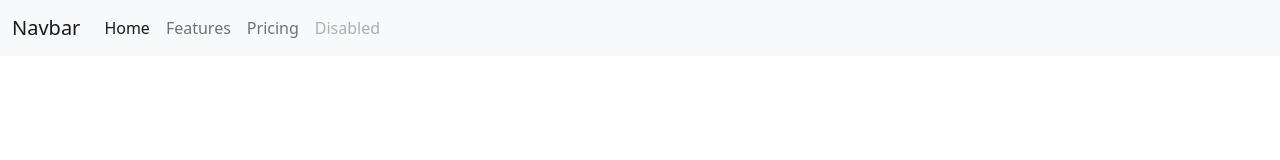
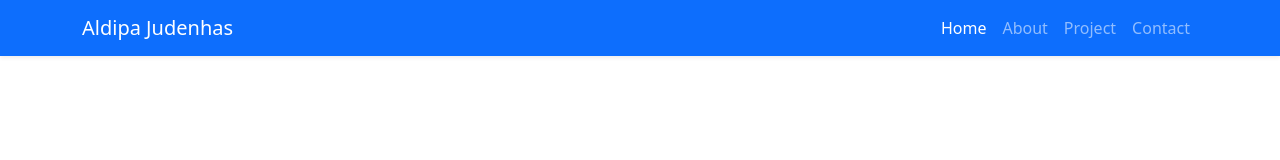
Before and after one commit to diplo6699/diplo6699.github.io, a plain HTML site: page index.html in a window 1280 px wide. Drawn offline with nearby package versions, Linux system fonts and the light colour scheme.

Commit message:
navigasi ok

```diff
--- a/index.html
+++ b/index.html
@@ -13,25 +13,25 @@
   <body>
     <!-- Navbar -->
 
-    <nav class="navbar navbar-expand-lg navbar-light bg-light">
-      <div class="container-fluid">
-        <a class="navbar-brand" href="#">Navbar</a>
+    <nav class="navbar navbar-expand-lg navbar-dark bg-primary shadow-sm">
+      <div class="container">
+        <a class="navbar-brand" href="#">Aldipa Judenhas</a>
         <button class="navbar-toggler" type="button" data-bs-toggle="collapse" data-bs-target="#navbarNav" aria-controls="navbarNav" aria-expanded="false" aria-label="Toggle navigation">
           <span class="navbar-toggler-icon"></span>
         </button>
         <div class="collapse navbar-collapse" id="navbarNav">
-          <ul class="navbar-nav">
+          <ul class="navbar-nav ms-auto">
             <li class="nav-item">
               <a class="nav-link active" aria-current="page" href="#">Home</a>
             </li>
             <li class="nav-item">
-              <a class="nav-link" href="#">Features</a>
+              <a class="nav-link" href="#">About</a>
             </li>
             <li class="nav-item">
-              <a class="nav-link" href="#">Pricing</a>
+              <a class="nav-link" href="#">Project</a>
             </li>
             <li class="nav-item">
-              <a class="nav-link disabled" href="#" tabindex="-1" aria-disabled="true">Disabled</a>
+              <a class="nav-link" href="#">Contact</a>
             </li>
           </ul>
         </div>
```
